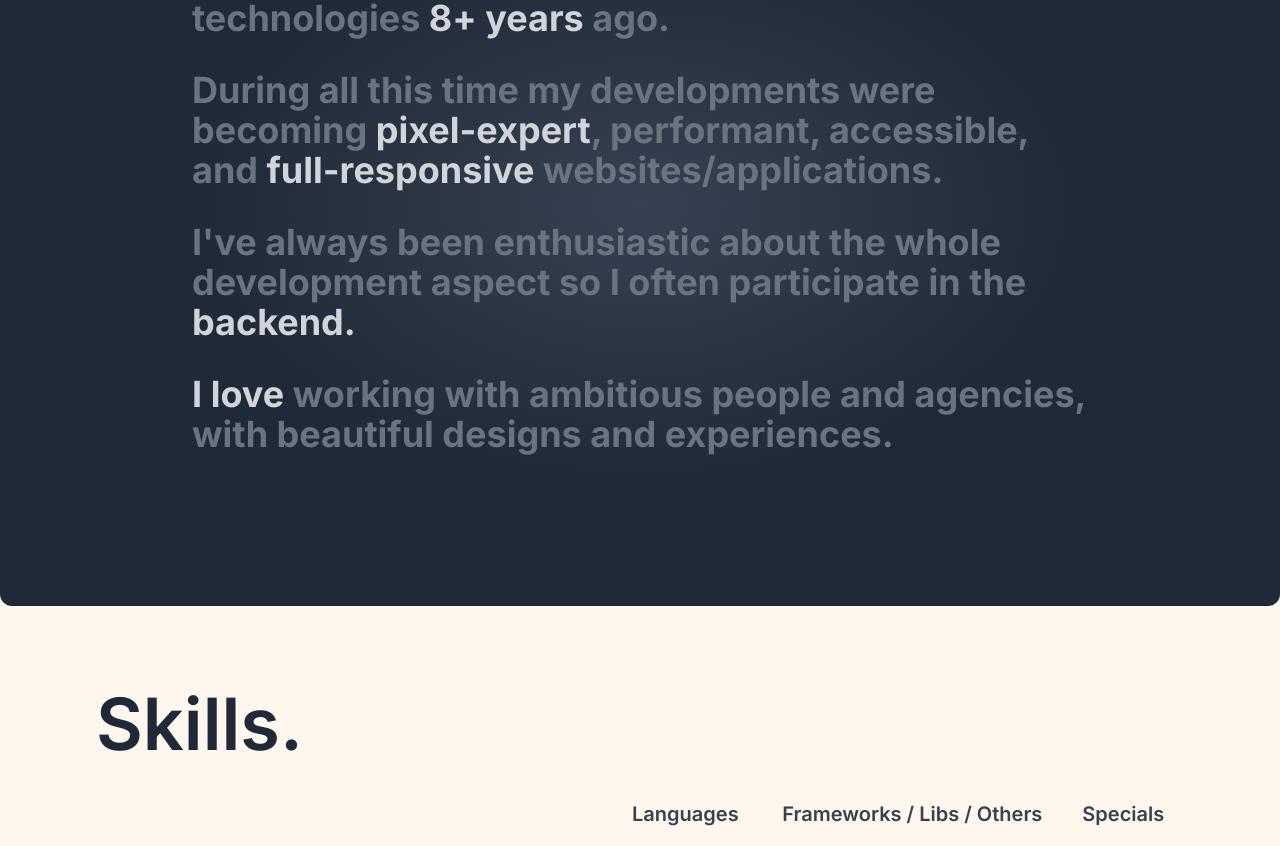
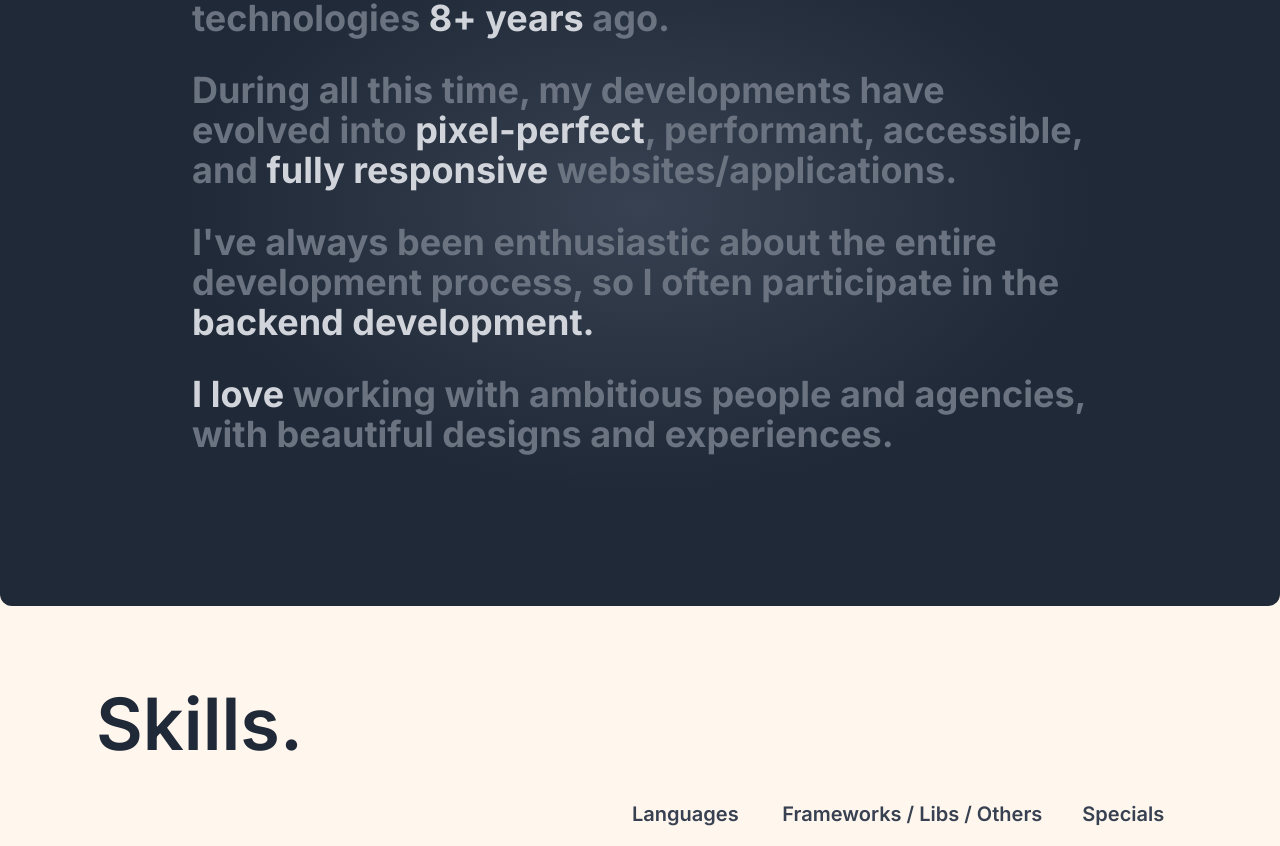
Before and after one commit to nescheytt/portfolio-dev, a Next.js app: page / in a window 1280 px wide. Shown: the part 994-1840 px from the top of the page. Built offline with nearby package versions, Linux system fonts and the light colour scheme.

Commit message:
feat: change wordings about comp

```diff
--- a/src/components/About.tsx
+++ b/src/components/About.tsx
@@ -1,4 +1,4 @@
-import { useMouseEventsContext } from "@/context/mouseEvents"
+import { useMouseEventsContext } from '@/context/mouseEvents'
 
 const About = () => {
   const mouseEvents = useMouseEventsContext()
@@ -10,10 +10,10 @@ const About = () => {
           I started this passionate adventure in web technologies <span className="text-gray-300">8+ years</span> ago.
         </p>
         <p className="text-gray-500 font-bold text-2xl max-md:text-center md:text-4xl hover:text-gray-300 transition duration-500 hover:scale-105">
-          During all this time my developments were becoming <span className="text-gray-300">pixel-expert</span>, performant, accessible, and <span className="text-gray-300">full-responsive</span> websites/applications.
+          During all this time, my developments have evolved into <span className="text-gray-300">pixel-perfect</span>, performant, accessible, and <span className="text-gray-300">fully responsive</span> websites/applications.
         </p>
         <p className="text-gray-500 font-bold text-2xl max-md:text-center md:text-4xl hover:text-gray-300 transition duration-500 hover:scale-105">
-          {`I've always been enthusiastic about the whole development aspect so I often participate in the `}<span className="text-gray-300">backend.</span>
+          {`I've always been enthusiastic about the entire development process, so I often participate in the `}<span className="text-gray-300">backend development.</span>
         </p>
         <p className="text-gray-500 font-bold text-2xl max-md:text-center md:text-4xl hover:text-gray-300 transition duration-500 hover:scale-105">
           <span className="text-gray-300">I love</span> working with ambitious people and agencies, with beautiful designs and experiences.
```
